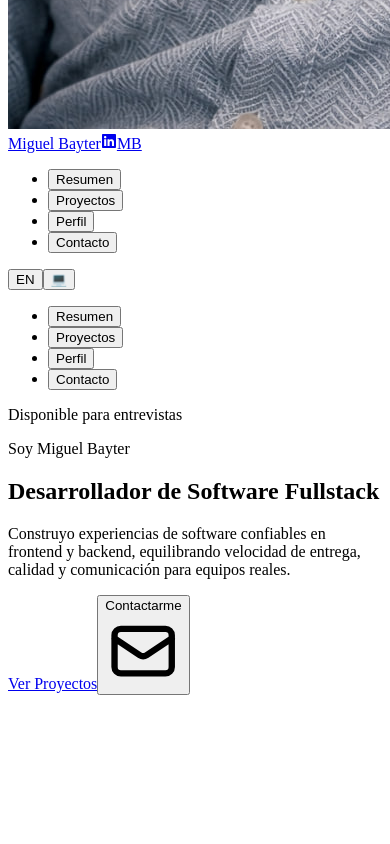
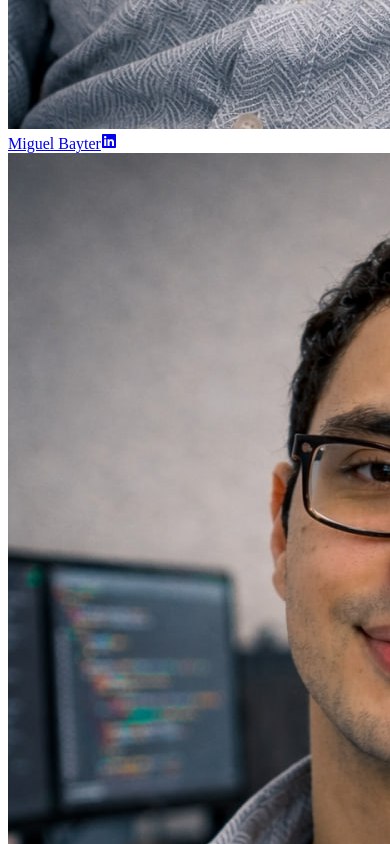
Before and after one commit to Miguel-Bayter/portfolio, a React (Vite) app: page / in a window 390 px wide. Shown: the part 1180-2024 px from the top of the page. Built offline with nearby package versions, Linux system fonts and the light colour scheme; the HTML template or start-up script is replaced by a standard one.

Commit message:
fix: replace mobile MB initials with profile avatar linking to LinkedIn

```diff
--- a/src/components/Navbar.tsx
+++ b/src/components/Navbar.tsx
@@ -96,13 +96,18 @@ export function Navbar({
             <FaLinkedin className="h-5 w-5 text-blue-500" />
           </a>
 
-          {/* Mobile: just initials */}
+          {/* Mobile: avatar linking to LinkedIn */}
           <a
-            href="#overview"
-            onClick={(e) => { e.preventDefault(); onNavigate('overview'); }}
-            className="text-lg font-bold tracking-tight sm:hidden"
+            href="https://www.linkedin.com/in/miguel-eduardo-bayter-quintana-98653b128"
+            target="_blank"
+            rel="noopener noreferrer"
+            className="sm:hidden"
           >
-            MB
+            <div className="avatar">
+              <div className="w-9 overflow-hidden rounded-full">
+                <img src={profilePhoto} alt="Miguel Bayter" className="h-full w-full object-cover object-[42%_12%]" />
+              </div>
+            </div>
           </a>
         </div>
 
```
